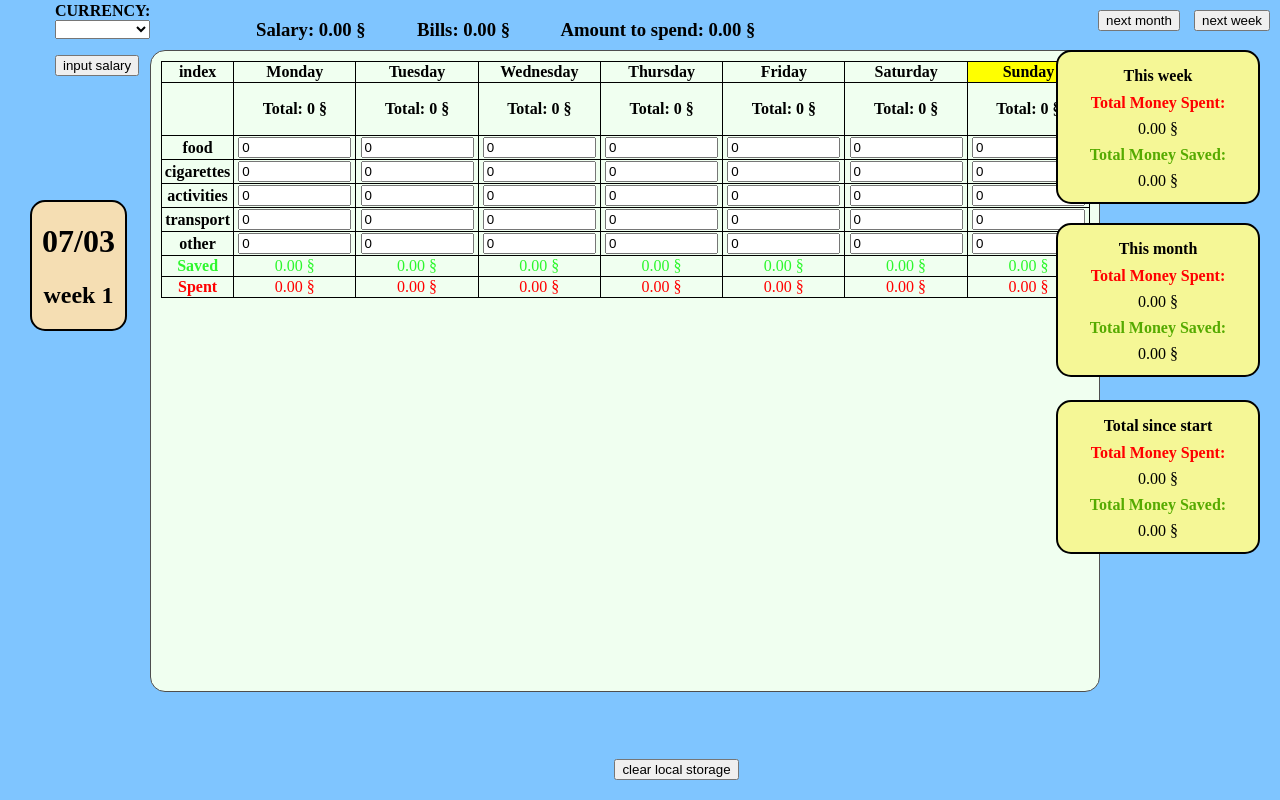
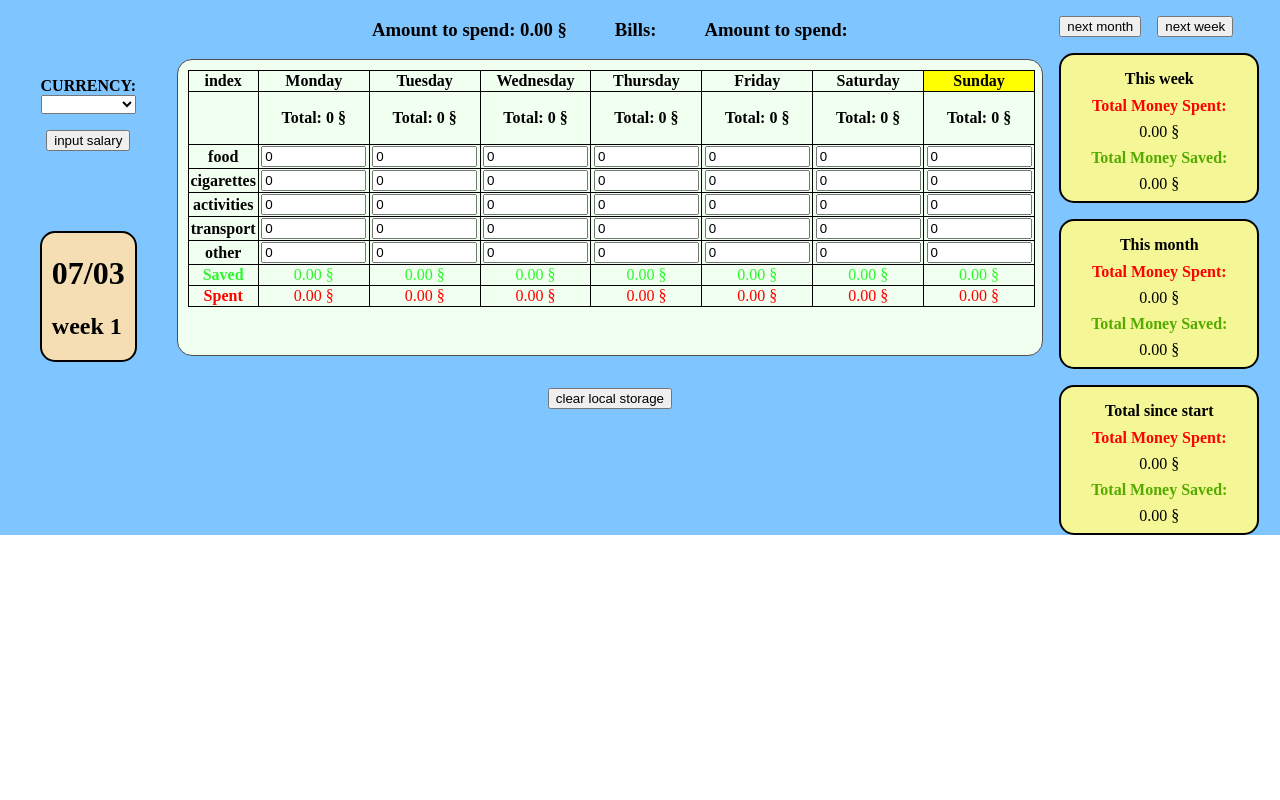
Before and after one commit to garciajordy/Saving-Plan, a website: page index.html in a window 1280 px wide. Drawn offline with Linux system fonts and the light colour scheme.

Commit message:
Change the layout to grid and flex system and delete all the position absolute

```diff
--- a/index.html
+++ b/index.html
@@ -10,35 +10,14 @@
 </head>
 
 <body>
+    <div id="inputScreen">
 
-    <div class="body">
-        <div class="currency">
-            <p>currency:</p>
-            <select oninput="currencyCheck()" name="currency" id="currency">
-                <optgroup label="Currency">
-                    <option value="0"></option>
-                    <option value="1">Лв</option>
-                    <option value="2">€</option>
-                    <option value="3">$</option>
-                </optgroup>
-
-            </select>
-        </div>
-
-        <button onclick="clearAll()" id="clear">clear local storage</button>
-        <div class="salaryCon">
-            <h3 id="textSalary"></h3>
-        </div>
-        <button ondblclick="nextmonth()" title="Double Click" id="nextmonth">next month</button>
-        <button onclick="nextweek()" id="nextweek">next week</button>
-        <button id="button" onclick="ShowSalaryDiv()">input salary</button>
-        <div id="inputScreen"></div>
         <div id="inpCon" class="inputCon">
             <p class="x" id="x1" onclick="ShowSalaryDiv()">X</p>
             <h2 style="text-align: center;">Salary & Bills</h2>
-            <label for="salary">Salary:</label><br>
+            <label for="inpsal">Salary:</label><br>
             <input id="inpsal" value="0" type="text"><br>
-            <label for="extra">Bills:</label><br>
+            <label for="inpbill">Bills:</label><br>
             <input style="margin-bottom: 40px;" id="inpbill" value="0" type="text">
 
             <p id="b1" onclick="ConfirmSalary()">Confirm</p>
@@ -55,12 +34,35 @@
 
         </div>
 
+    </div>
+    <div class="body">
+        <div class="left-con">
+            <div class="currency">
+                <label for="currency">currency:</label>
+
+                <select oninput="currencyCheck()" name="currency" id="currency">
+                    <optgroup label="Currency">
+                        <option value="0">&nbsp;</option>
+                        <option value="1">Лв</option>
+                        <option value="2">€</option>
+                        <option value="3">$</option>
+                    </optgroup>
+
+                </select>
+            </div>
+            <button type="button" id="button" onclick="ShowSalaryDiv()">input salary</button>
             <div class="dateCon">
-            <center>
-                <h1 id="datetoday"></h1>
+                <h1 id="datetoday">21/05</h1>
                 <h2 id="weektoday">week: 3</h2>
-            </center>
             </div>
+        </div>
+        <div class="middle-con">
+            <div class="salaryCon">
+                <h3 id="textSalary">Salary:</h3>
+                <h3 id="textBills"> Bills:</h3>
+                <h3 id="textAmount">Amount to spend:</h3>
+            </div>
+
             <div class="calender">
                 <table style="width: 98%;">
                     <tr>
@@ -178,6 +180,18 @@
 
 
             </div>
+            <div class="clear-con">
+                <button type="button" onclick="clearAll()" id="clear">clear local storage</button>
+            </div>
+
+        </div>
+
+        <div class="right-con">
+            <div class="next-buttons">
+                <button type="button" ondblclick="nextmonth()" title="Double Click" id="nextmonth">next month</button>
+                <button type="button" onclick="nextweek()" id="nextweek">next week</button>
+            </div>
+
             <div class="saving">
                 <h4>This week</h4>
                 <h4 style="color: red;">Total Money Spent:</h4>
@@ -200,6 +214,9 @@
                 <p id="TotalMoSay"></p>
             </div>
         </div>
+
+
+    </div>
     <script src="main.js">
 
     </script>
--- a/main.js
+++ b/main.js
@@ -2,6 +2,8 @@ let ls = localStorage
 let datetoday = document.getElementById("datetoday")
 let weektoday = document.getElementById("weektoday")
 let textsalary = document.getElementById("textSalary")
+let textbills = document.getElementById("textBills")
+let textamount = document.getElementById("textAmount")
 let monday = document.getElementById("monday")
 let tuesday = document.getElementById("tuesday")
 let wednesday = document.getElementById("wednesday")
@@ -347,7 +349,9 @@ if (ls.getItem("bbills")) {
 }
 innerhtml()
 function innerhtml() {
-    textsalary.innerHTML = "Salary: " + ssalary.toFixed(2) + cur + " &nbsp&nbsp&nbsp&nbsp &nbsp&nbsp&nbsp &nbspBills: " + bbills.toFixed(2) + cur + "&nbsp &nbsp&nbsp&nbsp&nbsp&nbsp&nbsp &nbsp  Amount to spend: " + monthly.toFixed(2) + cur
+    textsalary.innerHTML = "Salary: " + ssalary.toFixed(2) + cur
+    textsalary.innerHTML = "Bills: " + bbills.toFixed(2) + cur
+    textsalary.innerHTML = "Amount to spend: " + monthly.toFixed(2) + cur
     mosp.innerHTML = parseFloat(motosp).toFixed(2) + cur
     mosa.innerHTML = parseFloat(motosa).toFixed(2) + cur
     tusp.innerHTML = parseFloat(tutosp).toFixed(2) + cur
--- a/style.css
+++ b/style.css
@@ -1,4 +1,6 @@
-
+* {
+  box-sizing: border-box;
+}
 
 body,
 html {
@@ -7,13 +9,46 @@ html {
   max-width: 100vw;
   max-height: 100vh;
 }
+
 .body {
   background-color: rgb(127, 197, 255);
-    width: 100vw;
-    height: 100vh;
   display: grid;
-    grid-template-columns: 3fr 1fr;
+  grid-template-columns: 0.8fr 4fr 1fr;
+  grid-template-areas: "leftt middlle rightt";
 }
+
+.left-con {
+  grid-area: leftt;
+  margin: 0 1rem 6rem;
+  display: flex;
+  flex-direction: column;
+  align-items: center;
+  padding: 3rem 0;
+  justify-content: center;
+}
+
+#currency {
+  margin-bottom: 1rem;
+}
+
+.middle-con {
+  grid-area: middlle;
+  margin-right: 1rem;
+}
+
+.right-con {
+  grid-area: rightt;
+  display: flex;
+  flex-direction: column;
+  gap: 1rem;
+}
+
+.next-buttons {
+  display: flex;
+  gap: 1rem;
+  margin-top: 1rem;
+}
+
 #inputScreen {
   position: fixed;
   background-color: rgba(0, 0, 0, 0.5);
@@ -22,6 +57,7 @@ html {
   height: 100%;
   visibility: hidden;
 }
+
 .inputCon {
   width: 300px;
   height: auto;
@@ -30,19 +66,24 @@ html {
   top: 50px;
   border-radius: 15px;
   border: black 1px solid;
-    box-shadow:black 2px 1px 3px;
+  box-shadow: black 2px 1px 3px;
   padding: 20px;
   visibility: hidden;
   z-index: 1;
   margin-left: 35%;
 }
+
+table > input {
+  width: 100px;
+}
+
 .inputCon > input {
   width: 95%;
-    margin: 10px 0px;
+  margin: 10px 0;
   border-radius: 15px;
 }
+
 .x {
-
   position: absolute;
   right: 10px;
   top: 10px;
@@ -50,6 +91,7 @@ html {
   text-align: center;
   z-index: 1;
 }
+
 .x::before {
   content: "";
   background-color: red;
@@ -61,101 +103,87 @@ html {
   top: -6px;
   z-index: -1;
   cursor: pointer;
-    transform: scale(0,1);
+  transform: scale(0, 1);
   transition: 250ms;
   border: rgb(7, 7, 7) solid 1px;
   border-radius: 8px;
 }
-.x:hover:before {
 
+.x:hover::before {
   cursor: pointer;
   transform: scale(1);
 }
+
 .x:hover {
-
   z-index: 1;
   color: white;
   cursor: pointer;
 }
+
 #button {
-    position: absolute;
-    top: 55px;
-    left: 55px;
+  margin-bottom: 5rem;
 }
+
 .calender {
-    width: 90%;
-    margin: 50px 0 0 150px;
-    height: 80vh;
+  padding-bottom: 3rem;
   background-color: honeydew;
   border-radius: 15px;
   border: rgb(78, 78, 78) solid 1px;
+}
 
+.clear-con {
+  display: flex;
+  justify-content: center;
+  align-items: center;
+  margin-top: 2rem;
+}
 
-}
 table {
   margin-top: 100px;
 }
 
-table,th,td {
+table,
+th,
+td {
   text-align: center;
   margin: 10px 10px 0 10px;
   border: black 1px solid;
   border-collapse: collapse;
+}
 
-
-}
-.saving, .monthlySaving, .yearSaving {
+.saving,
+.monthlySaving,
+.yearSaving {
   width: 200px;
   height: 150px;
   background-color: rgb(245, 247, 150);
-    position: absolute;
-    right: 20px;
-    top: 50px;
   border-radius: 15px;
   border: black solid 2px;
   text-align: center;
   line-height: 5px;
 }
-.yearSaving {
-    top: 400px;
-}
-.monthlySaving {
-    top: 223px;
-}
-table > input {
-    width: 100px;
-}
+
 .active {
   background-color: yellow;
 }
+
 .dateCon {
-    position: absolute;
   background-color: wheat;
   border: black solid 2px;
   border-radius: 15px;
-    top: 200px;
-    left: 30px;
-    padding: 0px 10px 0px 10px;
+  padding: 0 10px 0 10px;
 }
-#nextweek {
-    position: absolute;
-    right: 10px;
-    top: 10px;
+
+.salaryCon {
+  display: flex;
+  justify-content: center;
 }
-#nextmonth {
-    position: absolute;
-    right: 100px;
-    top: 10px;
+
+#textBills {
+  margin-left: 3rem;
+  margin-right: 3rem;
 }
-.salaryCon {
-    position: absolute;
-    left: 20%;
-}
-#clear {
-    position: absolute;
-    left: 48vw;
-    bottom: 20px;
-}
+
 .newbutton {
   position: absolute;
   left: 40%;
@@ -163,11 +191,13 @@ table > input {
   transition: 250ms;
   color: rgb(80, 80, 80);
 }
+
 .newbutton:hover {
   color: rgb(255, 255, 255);
   cursor: pointer;
   z-index: 2;
 }
+
 .newbutton::before {
   transform: scale(0);
   transition: 250ms;
@@ -184,20 +214,18 @@ table > input {
   cursor: pointer;
   box-shadow: black 0 0 6px;
 }
+
 .newbutton:hover::before {
-    transform: scale(1) ;
+  transform: scale(1);
 }
 
-
 .currency {
-    position: absolute;
-    top: 2px;
-    left: 55px;
   display: flex;
   flex-direction: column;
   margin: 0;
 }
-.currency p {
+
+.currency label {
   margin: 0;
   text-transform: uppercase;
   font-weight: 900;
```
Also changed, not shown: package.json (added, +28 -0 lines), .github/workflows/linters.yml (added), .stylelintrc.json (added), 4 other files. Lines whose indentation alone changed are shown as unchanged.
